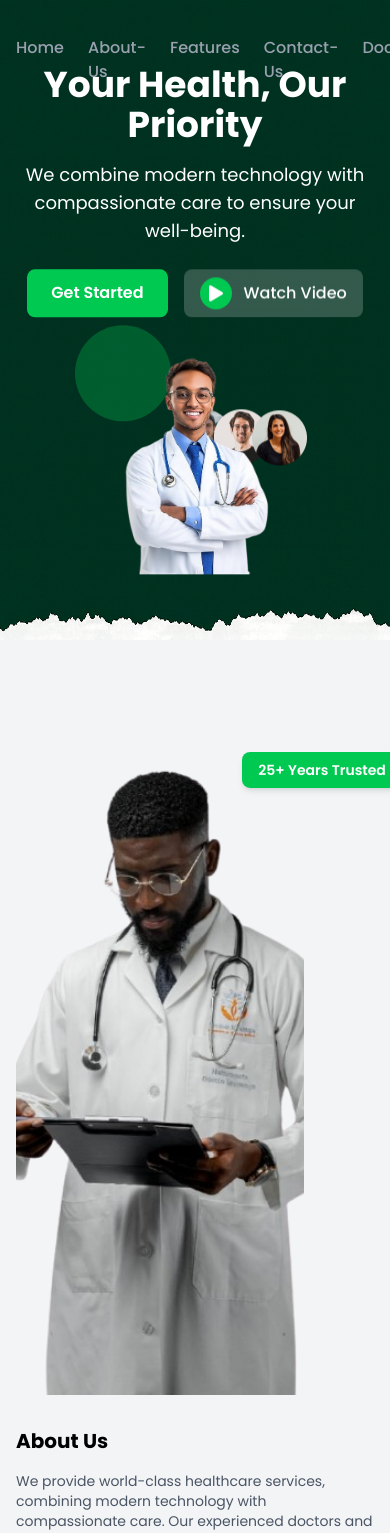
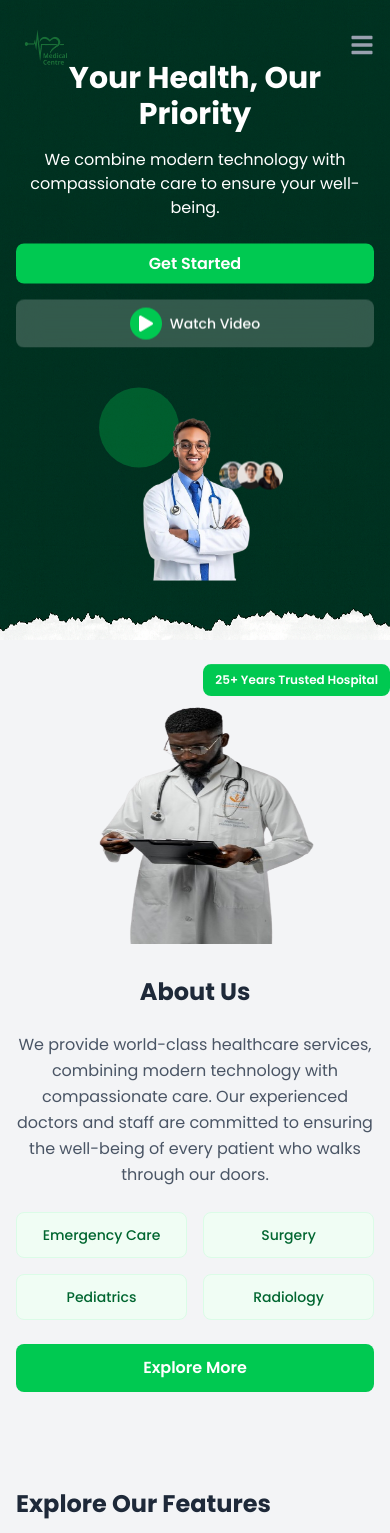
Before and after one commit to EUGEN254/Hospital-system, a React (Vite) app in the folder Client/: page / in a window 390 px wide. Shown: the top 1533 px of the page. Built offline with nearby package versions, Linux system fonts and the light colour scheme.

Commit message:
updated in smaller screens

```diff
--- a/Client/src/sharedcomponents/About.jsx
+++ b/Client/src/sharedcomponents/About.jsx
@@ -10,49 +10,49 @@ const About = () => {
   ];
 
   return (
-    <div className="flex flex-col md:flex-row items-start max-w-6xl mx-auto my-20 px-4 justify-between space-y-8 md:space-y-0 md:space-x-10">
+    <div className="flex flex-col md:flex-row items-center max-w-6xl mx-auto my-12 md:my-20 px-4 justify-between gap-8 md:gap-10">
       {/* Left: Doctor Image + Floating Badge */}
-      <div className="relative flex-shrink-0">
+      <div className="relative flex-shrink-0 w-full md:w-auto">
         <img
           src={assets.doctor1}
           alt="doctor"
-          className="w-72 md:w-96 h-[80vh] object-cover rounded-lg"
+          className="w-64 max-w-xs mx-auto md:w-96 h-64 sm:h-40 md:h-[38rem] rounded-lg"
         />
 
-        {/* Floating 25+ years badge */}
-        <div className="absolute top-10 -right-40 bg-green-500 text-white font-semibold px-4 py-2 rounded-lg shadow-md text-sm md:text-base animate-bounce">
+        {/* Floating 25+ years badge - kept your original styling */}
+        <div className="absolute -top-4 -right-4 md:top-10 md:-right-20 bg-green-500 text-white font-semibold px-3 py-2 md:px-4 md:py-2 rounded-lg text-xs md:text-base animate-bounce">
           25+ Years Trusted Hospital
         </div>
       </div>
 
       {/* Right Section */}
-      <div className="w-full md:w-96 flex flex-col space-y-4">
-        {/* Heading */}
-        <h3 className="text-xl md:text-2xl font-bold">About Us</h3>
+      <div className="w-full md:w-96 flex flex-col space-y-6 text-center md:text-left">
+        {/* Heading - kept your original size */}
+        <h3 className="text-2xl md:text-3xl font-bold text-gray-800">About Us</h3>
 
-        {/* Description */}
-        <p className="text-gray-600 text-sm md:text-base">
+        {/* Description - kept your original size */}
+        <p className="text-gray-600 text-base md:text-lg leading-relaxed">
           We provide world-class healthcare services, combining modern
           technology with compassionate care. Our experienced doctors and staff
           are committed to ensuring the well-being of every patient who walks
           through our doors.
         </p>
 
-        {/* Services Offered */}
-        <div className="grid grid-cols-2 gap-3">
+        {/* Services Offered - subtle improvements */}
+        <div className="grid grid-cols-2 gap-4">
           {servicesOffered.map((service) => (
             <div
               key={service}
-              className="text-green-800 font-medium p-2 rounded-lg text-center shadow-sm text-sm
-             transform transition duration-300 hover:-translate-y-1 hover:shadow-lg"
+              className="bg-green-50 text-green-800 font-medium p-3 rounded-lg text-center text-sm md:text-base
+             transform transition duration-300 hover:-translate-y-1 border border-green-100 hover:bg-green-100"
             >
               {service}
             </div>
           ))}
         </div>
 
-        {/* Button */}
-        <button className="bg-green-500 hover:bg-green-600 text-white py-2 px-6 rounded-lg font-semibold text-sm md:text-base transition duration-300">
+        {/* Button - kept your original styling */}
+        <button className="bg-green-500 hover:bg-green-600 text-white py-3 px-8 rounded-lg font-semibold text-base md:text-lg transition duration-300 w-full md:w-auto">
           Explore More
         </button>
       </div>
--- a/Client/src/sharedcomponents/Header.jsx
+++ b/Client/src/sharedcomponents/Header.jsx
@@ -6,59 +6,61 @@ import { FaPlay } from "react-icons/fa";
 const Header = () => {
   return (
     <div className="relative w-full">
+      {/* Background Image */}
       <img
         src={assets.header}
         alt="header-section"
         className="w-full h-[40rem]"
       />
-      <div className="absolute top-0 left-0 w-full z-10">
+
+      {/* Navbar */}
+      <div className="absolute top-0 left-0 w-full z-60">
         <Navbar />
       </div>
 
-      {/* Description + Doctor */}
+      {/* Content */}
       <div className="absolute top-1/2 left-1/2 transform -translate-x-1/2 -translate-y-1/2 w-full max-w-6xl px-4 z-10">
         <div className="flex flex-col md:flex-row items-center justify-between gap-8">
           {/* Text block */}
           <div className="text-center md:text-left text-white max-w-xl space-y-4">
-            <h1 className="text-4xl md:text-5xl font-bold">
+            <h1 className="text-3xl sm:text-4xl md:text-5xl font-bold">
               Your Health, Our Priority
             </h1>
-            <p className="text-lg md:text-xl">
+            <p className="text-base sm:text-lg md:text-xl">
               We combine modern technology with compassionate care to ensure
               your well-being.
             </p>
-            <div className="flex gap-4 mt-6 justify-center md:justify-start">
+            <div className="flex flex-col sm:flex-row gap-4 mt-6 justify-center md:justify-start">
               {/* Get Started Button */}
               <button className="bg-green-500 hover:bg-green-600 text-white py-2 px-6 rounded-lg font-semibold transition duration-300">
                 Get Started
               </button>
 
               {/* Watch Video Button */}
-              <button className="flex items-center gap-3 px-4 py-2 rounded-lg text-white bg-white/20 hover:bg-white/30 backdrop-blur-md transition duration-300 hover:scale-105">
-                {/* Play Icon inside a circle */}
+              <button className="flex items-center gap-2 sm:gap-3 px-4 py-2 rounded-lg text-white bg-white/20 hover:bg-white/30 backdrop-blur-md transition duration-300 hover:scale-105 justify-center sm:justify-start">
                 <div className="w-8 h-8 flex items-center justify-center bg-green-500 rounded-full hover:bg-green-600 transition duration-300">
                   <FaPlay className="w-4 h-4 text-white" />
                 </div>
-                <span className="font-medium">Watch Video</span>
+                <span className="font-medium text-sm sm:text-base">Watch Video</span>
               </button>
             </div>
           </div>
 
           {/* Doctor Image */}
-          <div className="relative flex-shrink-0">
+          <div className="relative flex-shrink-0 mt-8 md:mt-0">
             {/* Decorative Circle */}
-            <div className="absolute -top-6 -left-6 w-24 h-24 rounded-full bg-green-500 opacity-30 z-0"></div>
+            <div className="absolute -top-6 -left-6 w-20 h-20 sm:w-24 sm:h-24 rounded-full bg-green-500 opacity-30 z-0"></div>
 
             {/* Doctor Image */}
             <img
               src={assets.doctor}
               alt="doctor"
-              className="relative w-48 md:w-64 lg:w-80 z-10"
+              className="relative w-36 sm:w-48 md:w-64 lg:w-80 z-10"
             />
 
             {/* Group Profiles */}
-            <div className="absolute top-[60px] -right-4">
-              <img src={assets.group_profiles} alt="group" />
+            <div className="absolute top-[50px] -right-4">
+              <img src={assets.group_profiles} alt="group" className="w-16 sm:w-20" />
             </div>
           </div>
         </div>
--- a/Client/src/sharedcomponents/Navbar.jsx
+++ b/Client/src/sharedcomponents/Navbar.jsx
@@ -1,40 +1,78 @@
-import React from "react";
+import React, { useState } from "react";
 import assets from "../assets/assets";
 import { NavLink } from "react-router-dom";
+import { FaBars, FaTimes } from "react-icons/fa";
 
 const Navbar = () => {
-  const navlinks = ["Home", "About-Us","Features", "Contact-Us","Doctors","Billing-Information"];
+  const [isOpen, setIsOpen] = useState(false);
+  const navlinks = [
+    "Home",
+    "About-Us",
+    "Features",
+    "Contact-Us",
+    "Doctors",
+    "Billing-Information",
+  ];
 
   return (
-    <div className="flex justify-between items-center bg-transparent max-w-5xl mx-auto p-4">
+    <nav className="bg-transparent max-w-5xl mx-auto p-4 relative z-50">
+      <div className="flex justify-between items-center">
         {/* Logo */}
         <div>
-        <img src={assets.logo} alt="logo" className="h-22" />
+          <img src={assets.logo} alt="logo" className="h-16 md:h-22" />
         </div>
 
-      {/* Nav Links */}
-      <div className="flex space-x-6">
+        {/* Desktop Nav Links */}
+        <div className="hidden md:flex space-x-6">
           {navlinks.map((link) => (
             <NavLink
               key={link}
-            to={`/${link.toLowerCase().replace(" ", "")}`}
+              to={`/${link.toLowerCase().replace(/ /g, "")}`}
               className="relative text-gray-400 font-medium hover:text-gray-200 transition duration-300 group"
             >
               {link}
-
-            {/* animated line below each link */}
               <span className="absolute left-0 -bottom-1 w-0 h-[2px] bg-white transition-all duration-300 group-hover:w-full"></span>
             </NavLink>
           ))}
         </div>
 
-      {/* Optional right section */}
-      <div>
-        <button className="bg-green-300 py-2 px-6 text-gray-500 rounded-lg shadow-md hover:bg-green-600  font-semibold transition duration-300">
+        {/* Sign Up button (desktop) */}
+        <div className="hidden md:block">
+          <button className="bg-green-300 py-2 px-6 text-gray-500 rounded-lg shadow-md hover:bg-green-600 font-semibold transition duration-300">
             Sign Up
           </button>
         </div>
+
+        {/* Hamburger Icon (mobile) */}
+        <div className="md:hidden">
+          <button
+            onClick={() => setIsOpen(!isOpen)}
+            className="text-gray-400 focus:outline-none"
+          >
+            {isOpen ? <FaTimes size={24} /> : <FaBars size={24} />}
+          </button>
         </div>
+      </div>
+
+      {/* Mobile Menu */}
+      {isOpen && (
+        <div className="md:hidden mt-4 flex flex-col gap-4 bg-black p-4 rounded-lg shadow-lg absolute w-full left-0 top-full">
+          {navlinks.map((link) => (
+            <NavLink
+              key={link}
+              to={`/${link.toLowerCase().replace(/ /g, "")}`}
+              className="text-gray-300 font-medium hover:text-white transition duration-300"
+              onClick={() => setIsOpen(false)}
+            >
+              {link}
+            </NavLink>
+          ))}
+          <button className="bg-green-500 py-2 px-4 text-white rounded-lg font-semibold hover:bg-green-600 transition duration-300">
+            Sign Up
+          </button>
+        </div>
+      )}
+    </nav>
   );
 };
 
```
Lines whose indentation alone changed are shown as unchanged.
